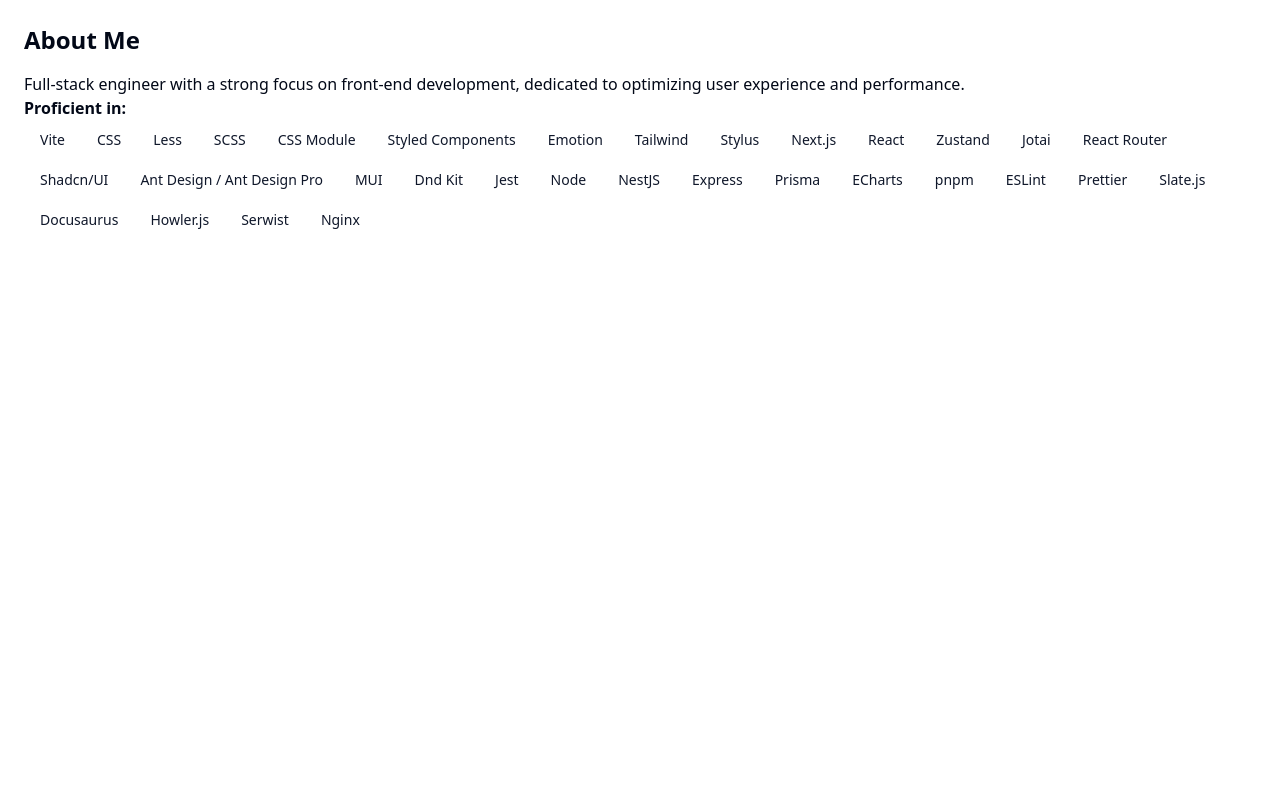
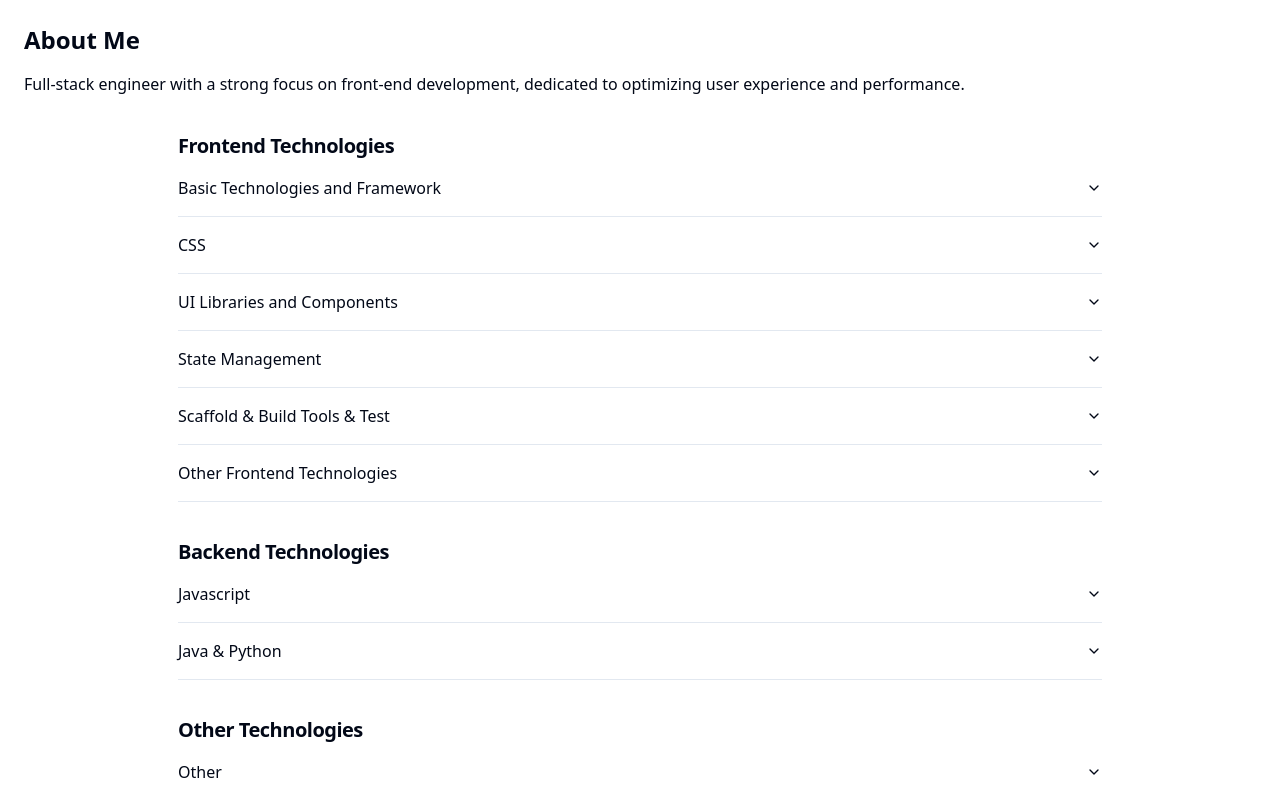
Before and after one commit to Mirrorgo/Mirrorgo, a Next.js app: page / in a window 1280 px wide. Shown: the part 840-1640 px from the top of the page. Built offline with nearby package versions, Linux system fonts and the light colour scheme.

Commit message:
feat: update techlist

```diff
--- a/app/components/tech-stack-list.tsx
+++ b/app/components/tech-stack-list.tsx
@@ -1,42 +1,125 @@
+import {
+  Accordion,
+  AccordionContent,
+  AccordionItem,
+  AccordionTrigger,
+} from "@/components/ui/accordion";
 import TechCard from "./tech-card";
-
+import { ReactNode } from "react";
 function TechStackList() {
   return (
-    <>
-      <TechCard description="Vite"></TechCard>
+    <div className="w-5/6 md:w-3/4 mx-auto">
+      <Heading>Frontend Technologies</Heading>
+      {/* TODO */}
+      {/* 关键技术在上面显示图标和文字，点击跳转展开accordion */}
+      {/* 引导，当滚动到About Me的时候触发引导，告诉可以把鼠标放上去查看对这个的了解程度，也就是做过什么 */}
+      {/* 右侧一个小的能量条一样的东西，金色？,代表熟悉程度,有三段,只有一段代表只是了解,三段代表做过很多东西 */}
+      <Accordion type="single" collapsible className="w-full">
+        <AccordionItem value="basic-technologies">
+          <AccordionTrigger>Basic Technologies and Framework</AccordionTrigger>
+          <AccordionContent>
+            <TechCard description="HTML"></TechCard>
             <TechCard description="CSS"></TechCard>
+            <TechCard description="Javascript"></TechCard>
+            <TechCard description="Typescript"></TechCard>
+            <TechCard description="React"></TechCard>
+            <TechCard description="Next.js"></TechCard>
+          </AccordionContent>
+        </AccordionItem>
+        <AccordionItem value="css">
+          <AccordionTrigger>CSS</AccordionTrigger>
+          <AccordionContent>
+            <TechCard description="Tailwind"></TechCard>
             <TechCard description="Less"></TechCard>
             <TechCard description="SCSS"></TechCard>
             <TechCard description="CSS Module"></TechCard>
             <TechCard description="Styled Components"></TechCard>
             <TechCard description="Emotion"></TechCard>
-      <TechCard description="Tailwind"></TechCard>
-      <TechCard description="Stylus"></TechCard>
-      <TechCard description="Next.js"></TechCard>
-      <TechCard description="React"></TechCard>
+          </AccordionContent>
+        </AccordionItem>
+        <AccordionItem value="ui-library">
+          <AccordionTrigger>UI Libraries and Components</AccordionTrigger>
+          <AccordionContent>
+            <TechCard description="Shadcn"></TechCard>
+            <TechCard description="Ant Design / Ant Design Pro"></TechCard>
+            <TechCard description="MUI"></TechCard>
+          </AccordionContent>
+        </AccordionItem>
+        <AccordionItem value="state-management">
+          <AccordionTrigger>State Management</AccordionTrigger>
+          <AccordionContent>
             <TechCard description="Zustand"></TechCard>
             <TechCard description="Jotai"></TechCard>
-      <TechCard description="React Router"></TechCard>
-      <TechCard description="Shadcn/UI"></TechCard>
-      <TechCard description="Ant Design / Ant Design Pro"></TechCard>
-      <TechCard description="MUI"></TechCard>
+            <TechCard description="Redux"></TechCard>
+          </AccordionContent>
+        </AccordionItem>
+        <AccordionItem value="scaffold-and-build-tools-and-test">
+          <AccordionTrigger>Scaffold & Build Tools & Test</AccordionTrigger>
+          <AccordionContent>
+            <TechCard description="Vite"></TechCard>
+            <TechCard description="pnpm"></TechCard>
+            <TechCard description="Husky"></TechCard>
+            <TechCard description="ESLint"></TechCard>
+            <TechCard description="Prettier"></TechCard>
+            <TechCard description="Jest"></TechCard>
+            <TechCard description="Vitest"></TechCard>
+          </AccordionContent>
+        </AccordionItem>
+        <AccordionItem value="other">
+          <AccordionTrigger>Other Frontend Technologies</AccordionTrigger>
+          <AccordionContent>
+            <TechCard description="ECharts"></TechCard>
+            <TechCard description="D3"></TechCard>
+            <TechCard description="Slate.js"></TechCard>
+            <TechCard description="Docusaurus"></TechCard>
+            <TechCard description="Howler.js"></TechCard>
+            <TechCard description="Serwist"></TechCard>
             <TechCard description="Dnd Kit"></TechCard>
-      <TechCard description="Jest"></TechCard>
+          </AccordionContent>
+        </AccordionItem>
+      </Accordion>
+      <Heading>Backend Technologies</Heading>
+      <Accordion type="single" collapsible className="w-full">
+        <AccordionItem value="javascript">
+          <AccordionTrigger>Javascript</AccordionTrigger>
+          <AccordionContent>
             <TechCard description="Node"></TechCard>
             <TechCard description="NestJS"></TechCard>
             <TechCard description="Express"></TechCard>
             <TechCard description="Prisma"></TechCard>
-      <TechCard description="ECharts"></TechCard>
-      <TechCard description="pnpm"></TechCard>
-      <TechCard description="ESLint"></TechCard>
-      <TechCard description="Prettier"></TechCard>
-      <TechCard description="Slate.js"></TechCard>
-      <TechCard description="Docusaurus"></TechCard>
-      <TechCard description="Howler.js"></TechCard>
-      <TechCard description="Serwist"></TechCard>
+          </AccordionContent>
+        </AccordionItem>
+        <AccordionItem value="java-and-python">
+          <AccordionTrigger>Java & Python</AccordionTrigger>
+          <AccordionContent>
+            <TechCard description="SpringBoot"></TechCard>
+            <TechCard description="MyBatis/MyBatis-Plus"></TechCard>
+            <TechCard description="Flask"></TechCard>
+          </AccordionContent>
+        </AccordionItem>
+      </Accordion>
+      <Heading>Other Technologies</Heading>
+      <Accordion type="single" collapsible className="w-full">
+        <AccordionItem value="other">
+          <AccordionTrigger>Other</AccordionTrigger>
+          <AccordionContent>
+            <TechCard description="Git"></TechCard>
+            <TechCard description="Linux"></TechCard>
             <TechCard description="Nginx"></TechCard>
-    </>
+            <TechCard description="WSL"></TechCard>
+            <TechCard description="Docker"></TechCard>
+            <TechCard description="Curl"></TechCard>
+          </AccordionContent>
+        </AccordionItem>
+      </Accordion>
+    </div>
   );
 }
 
+const Heading = ({ children }: { children: ReactNode }) => (
+  <h3 className="scroll-m-20 text-xl font-semibold tracking-tight mt-9">
+    {children}
+  </h3>
+);
+
 export default TechStackList;
--- a/app/page.tsx
+++ b/app/page.tsx
@@ -77,10 +77,9 @@
             Full-stack engineer with a strong focus on front-end development,
             dedicated to optimizing user experience and performance.
           </p>
-          <p className="font-bold">Proficient in:</p>
-          <p>
+          <div>
             <TechStackList />
-          </p>
+          </div>
         </div>
       </Section>
       <Section title="Experience" id="experience">
--- /dev/null
+++ b/components/ui/accordion.tsx
@@ -0,0 +1,58 @@
+"use client"
+
+import * as React from "react"
+import * as AccordionPrimitive from "@radix-ui/react-accordion"
+import { ChevronDown } from "lucide-react"
+
+import { cn } from "@/lib/utils"
+
+const Accordion = AccordionPrimitive.Root
+
+const AccordionItem = React.forwardRef<
+  React.ElementRef<typeof AccordionPrimitive.Item>,
+  React.ComponentPropsWithoutRef<typeof AccordionPrimitive.Item>
+>(({ className, ...props }, ref) => (
+  <AccordionPrimitive.Item
+    ref={ref}
+    className={cn("border-b", className)}
+    {...props}
+  />
+))
+AccordionItem.displayName = "AccordionItem"
+
+const AccordionTrigger = React.forwardRef<
+  React.ElementRef<typeof AccordionPrimitive.Trigger>,
+  React.ComponentPropsWithoutRef<typeof AccordionPrimitive.Trigger>
+>(({ className, children, ...props }, ref) => (
+  <AccordionPrimitive.Header className="flex">
+    <AccordionPrimitive.Trigger
+      ref={ref}
+      className={cn(
+        "flex flex-1 items-center justify-between py-4 font-medium transition-all hover:underline [&[data-state=open]>svg]:rotate-180",
+        className
+      )}
+      {...props}
+    >
+      {children}
+      <ChevronDown className="h-4 w-4 shrink-0 transition-transform duration-200" />
+    </AccordionPrimitive.Trigger>
+  </AccordionPrimitive.Header>
+))
+AccordionTrigger.displayName = AccordionPrimitive.Trigger.displayName
+
+const AccordionContent = React.forwardRef<
+  React.ElementRef<typeof AccordionPrimitive.Content>,
+  React.ComponentPropsWithoutRef<typeof AccordionPrimitive.Content>
+>(({ className, children, ...props }, ref) => (
+  <AccordionPrimitive.Content
+    ref={ref}
+    className="overflow-hidden text-sm transition-all data-[state=closed]:animate-accordion-up data-[state=open]:animate-accordion-down"
+    {...props}
+  >
+    <div className={cn("pb-4 pt-0", className)}>{children}</div>
+  </AccordionPrimitive.Content>
+))
+
+AccordionContent.displayName = AccordionPrimitive.Content.displayName
+
+export { Accordion, AccordionItem, AccordionTrigger, AccordionContent }
--- a/package.json
+++ b/package.json
@@ -9,6 +9,7 @@
     "lint": "next lint"
   },
   "dependencies": {
+    "@radix-ui/react-accordion": "^1.2.0",
     "@radix-ui/react-avatar": "^1.1.0",
     "@radix-ui/react-dropdown-menu": "^2.1.1",
     "@radix-ui/react-hover-card": "^1.1.1",
```
Also changed, not shown: 1 other file (tests, documents, lock files or other folders). Lines whose indentation alone changed are shown as unchanged.
